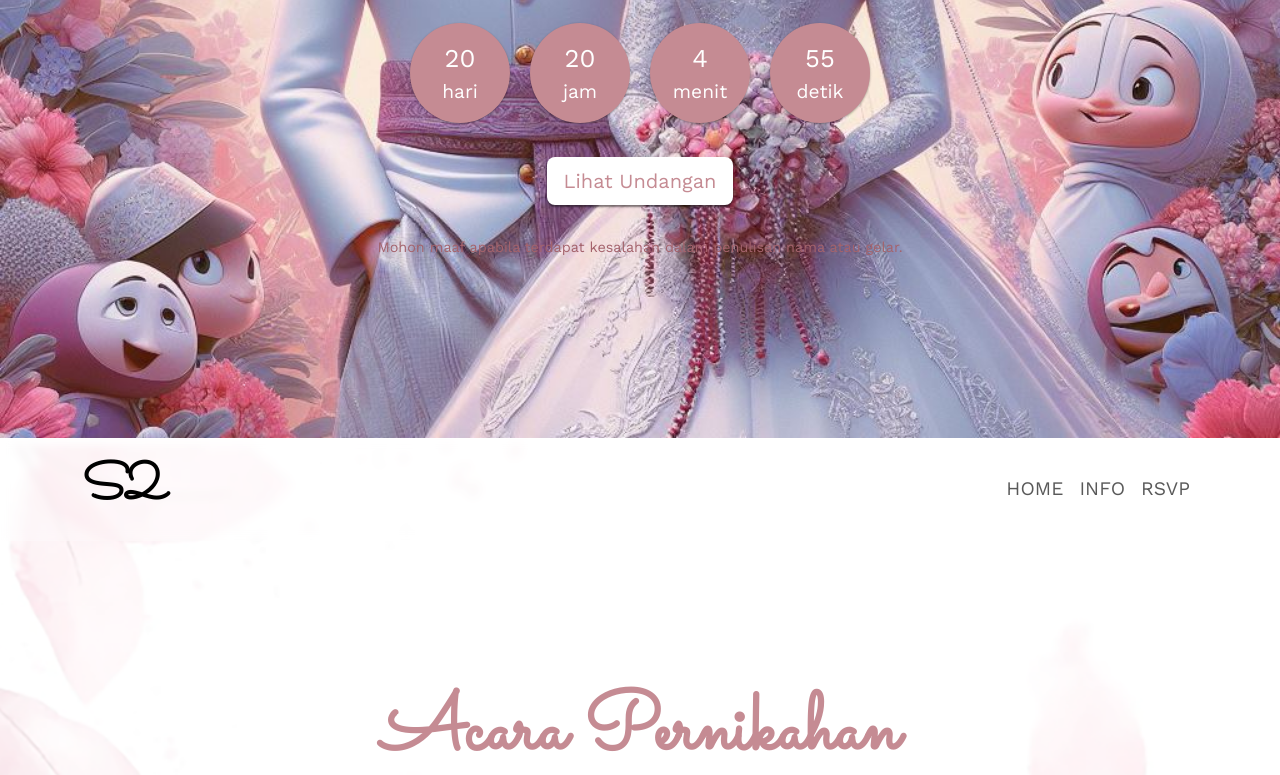
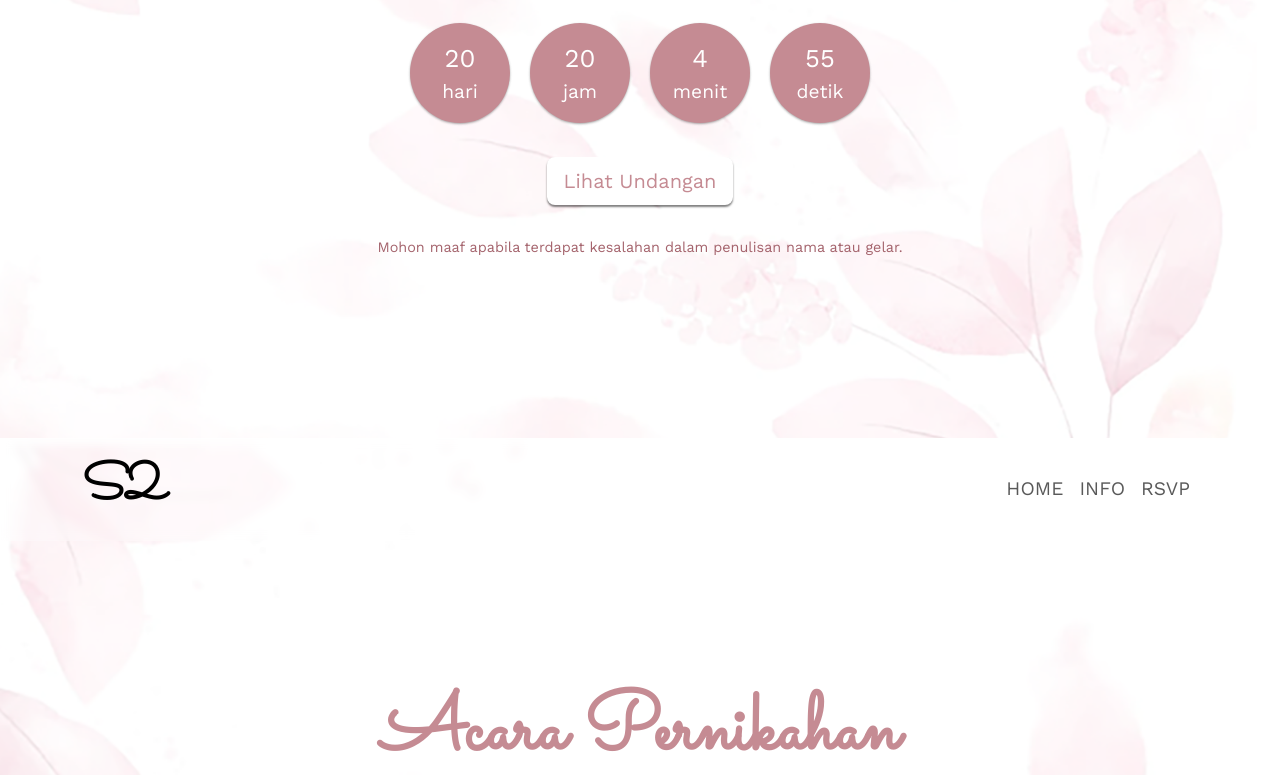
Before and after one commit to Syput/s2wedding, a plain HTML site: page index.html in a window 1280 px wide. Shown: the part 362-1137 px from the top of the page. Drawn offline with nearby package versions, Linux system fonts and the light colour scheme; a script that the page names is missing.

Commit message:
Update style.css

```diff
--- a/style.css
+++ b/style.css
@@ -18,7 +18,7 @@ body {
 	left: 0;
 	width: 100%;
 	height: 100%;
-	background-image: url(img/newbg.jpg);
+	background-image: url(img/bg.png);
 	background-size:cover;
 	background-position: center;
 	z-index: -1;
```
